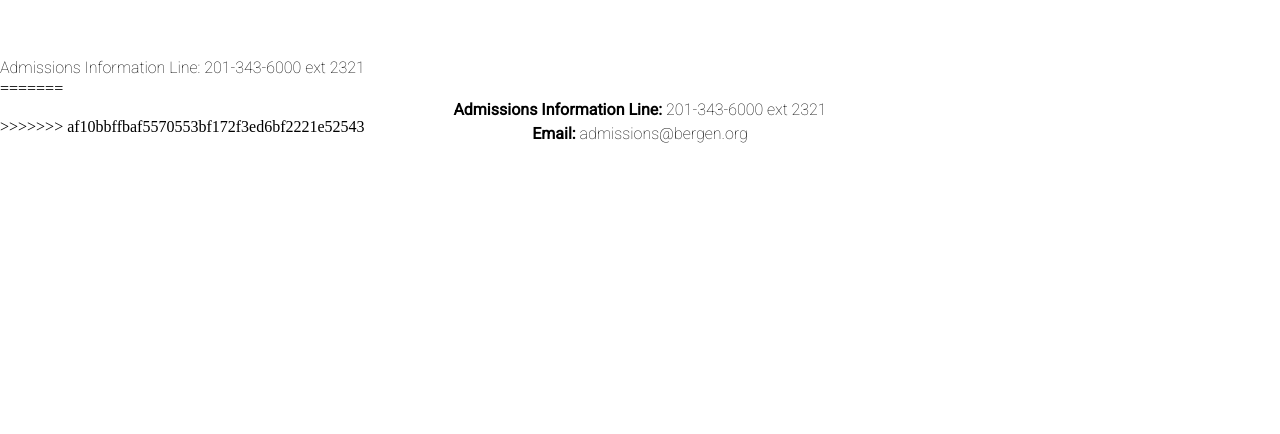
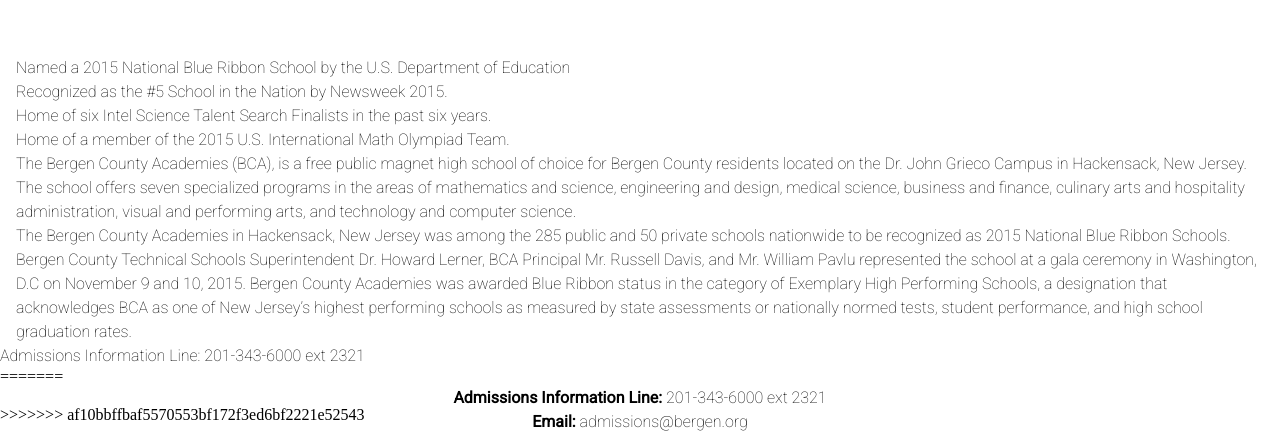
Before and after one commit to sophiasaur/Admissions, a plain HTML site: page index.html in a window 1280 px wide. Shown: the part 1436-1870 px from the top of the page. Before the commit the page ends 1582 px from the top, so only its background shows below. Drawn offline with nearby package versions, Linux system fonts and the light colour scheme.

Commit message:
fix padding, one container?

```diff
--- a/index.html
+++ b/index.html
@@ -64,7 +64,20 @@
         <div class="container2">
             <p>Pursue your passion for science, art, computers, music, theatre, cooking, design, or finance-our programs will allow you to explore your interest while preparing you to meet the academic challenge of college. You may complement your studies with electives and clubs that cross academy boundaries; you are not limited to study in just one field. Students receive a fine academic background that prepares them well for postsecondary study in any field they choose.</p>
         </div>
-<<<<<<< HEAD
+        <<<<<<< HEAD </div>
+
+            <div id='accolades'>
+                <ul>
+                    <li>Named a 2015 National Blue Ribbon School by the U.S. Department of Education</li>
+                    <li>Recognized as the #5 School in the Nation by Newsweek 2015.</li>
+                    <li>Home of six Intel Science Talent Search Finalists in the past six years.</li>
+                    <li>Home of a member of the 2015 U.S. International Math Olympiad Team.</li>
+
+                    <li>The Bergen County Academies (BCA), is a free public magnet high school of choice for Bergen County residents located on the Dr. John Grieco Campus in Hackensack, New Jersey. The school offers seven specialized programs in the areas of mathematics and science, engineering and design, medical science, business and finance, culinary arts and hospitality administration, visual and performing arts, and technology and computer science.</li>
+
+
+                    <li>The Bergen County Academies in Hackensack, New Jersey was among the 285 public and 50 private schools nationwide to be recognized as 2015 National Blue Ribbon Schools. Bergen County Technical Schools Superintendent Dr. Howard Lerner, BCA Principal Mr. Russell Davis, and Mr. William Pavlu represented the school at a gala ceremony in Washington, D.C on November 9 and 10, 2015. Bergen County Academies was awarded Blue Ribbon status in the category of Exemplary High Performing Schools, a designation that acknowledges BCA as one of New Jersey’s highest performing schools as measured by state assessments or nationally normed tests, student performance, and high school graduation rates.</li>
+                </ul>
             </div>
 
 </body>
```
Lines whose indentation alone changed are shown as unchanged.
